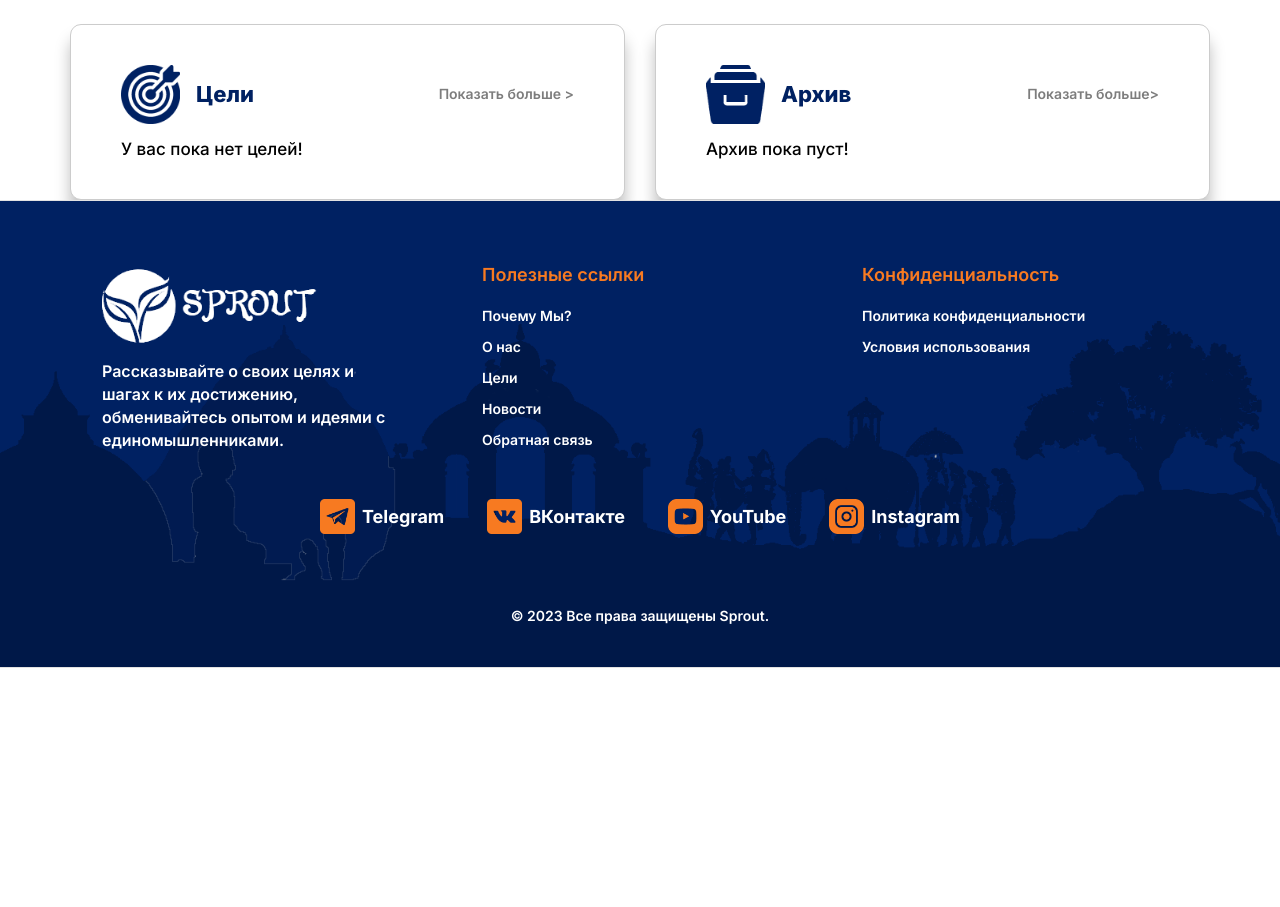
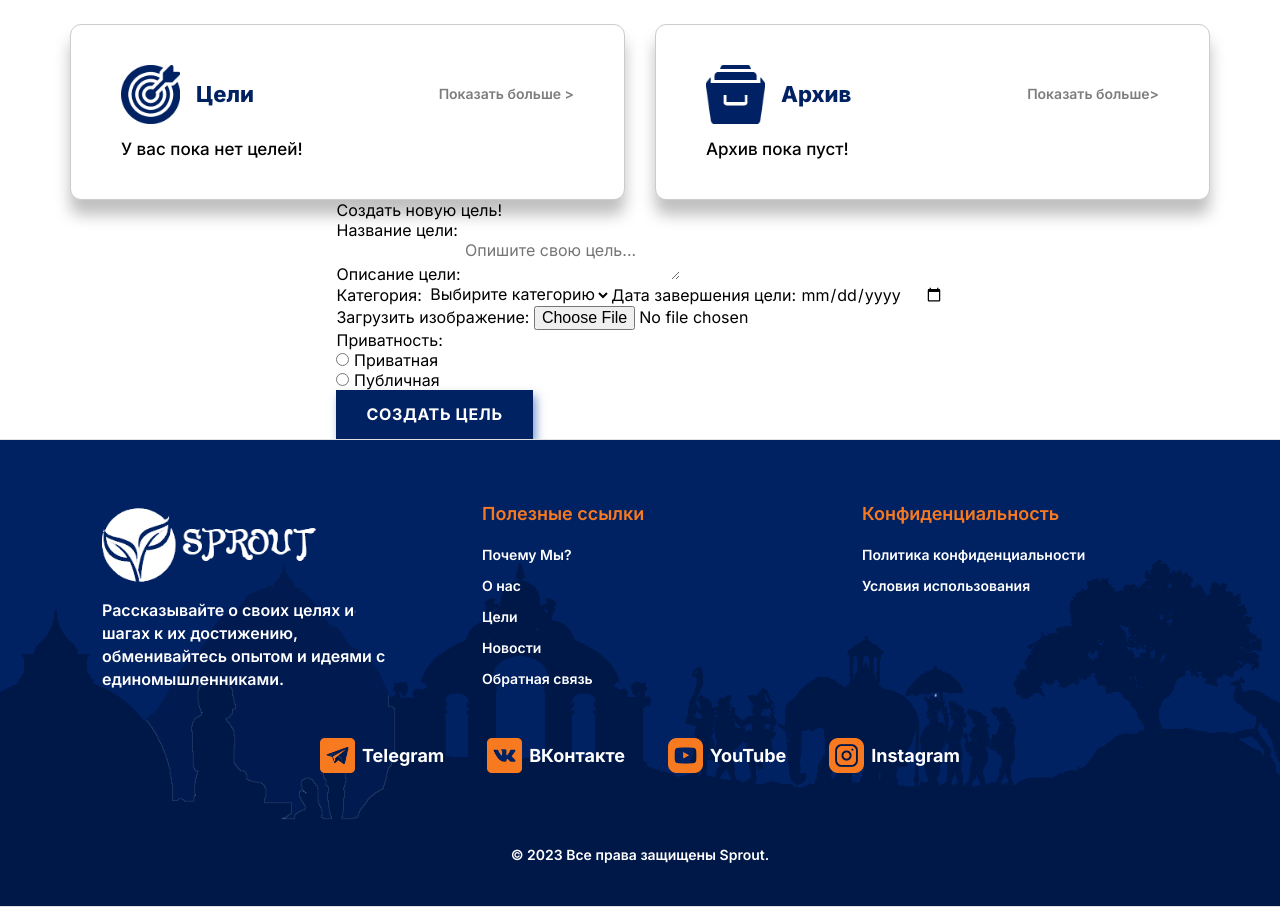
Before and after one commit to Viktor1732/ACHIEVING_GOALS, a Django app: page /goals/ in a window 1280 px wide. Shown: the part 196-1103 px from the top of the page. Before the commit the page ends 864 px from the top, so only its background shows below. Run offline with Django 4.2, Linux system fonts and the light colour scheme; parts of the project's set-up code (start-up, migrations or seed data) failed here and were passed over.

Commit message:
1. Прописал html-код для формы создания цели.

```diff
--- a/goals/goal_setting/templates/goal_setting/goals.html
+++ b/goals/goal_setting/templates/goal_setting/goals.html
@@ -50,6 +50,73 @@
                 </div>
             </div>
         </div>
+
+        <!-- new-goal -->
+        <div class="row-content">
+            <div class="new-goal-card">
+            	<div class="goal-new-title-wrap">
+            		 <h4 class="goal-new-title">Создать новую цель!</h4>
+            	</div>
+                <div class="create-goal-card">
+                    <div class="create-goal-form">
+                        <form id="create-goal-frm" method="post">
+                            <div class="form-group">
+                                <label>Название цели:</label>
+                                <input type="text" name="goal-title" id="goal-title" class="form-control">
+                            </div>
+                            <div class="form-group">
+                                <label>Описание цели:</label>
+                                <textarea name="goal-desc" placeholder="Опишите свою цель..." id="id_goal_desc" class="form-area-control"></textarea>
+                            </div>
+                            <div class="row">
+                                <div class="form-group">
+                                    <label>Категория:</label>
+                                    <select name="category" id="category" class="form-control">
+                                        <option value="">Выбирите категорию</option>
+                                        <option value="2">Творчество и хобби</option>
+                                        <option value="3">Дом</option>
+                                        <option value="4">Здоровье</option>
+                                        <option value="5">Семья</option>
+                                        <option value="6">Фриланс</option>
+                                        <option value="7">Образование</option>
+                                        <option value="8">Социальные навыки</option>
+                                        <option value="9">Карьера</option>
+                                        <option value="10">Бизнес</option>
+                                        <option value="11">Языки</option>
+                                        <option value="12">Другое</option>
+                                    </select>
+                                </div>
+                                <div class="form-group">
+                                    <label>Дата завершения цели:</label>
+                                    <input type="date" placeholder="yyyy-mm-dd" min="2023-02-18"  name="target" id="target" class="form-control">
+                                </div>
+                            </div>
+                            <div class="form-group">
+                                <label>Загрузить изображение:</label>
+                                <input type="file" name="goal-photo" class="form-control" accept="image/*" required="" id="id_photo">
+                            </div>
+                            <div class="form-group">
+                                <label>Приватность:</label>
+                                <div class="radio-btns">
+                                    <div class="radio-block">
+                                        <input name="privacy-choice" type="radio" id="cb-privacy" class="privacy-choice">
+                                        <label for="cb-privacy">Приватная</label>
+                                    </div>
+                                    <div class="radio-block">
+                                        <input name="privacy-choice" type="radio" id="cb-public" class="privacy-choice">
+                                        <label for="cb-public">Публичная</label>
+                                    </div>
+                                </div>
+                            </div>
+                            <div class="form-group">
+                                <button type="submit" class="btn btn-blue">Создать цель</button>
+                            </div>
+                        </form>
+                    </div>
+                </div>
+            </div>
+		</div>
+
     </div>
 </section>
 
```
